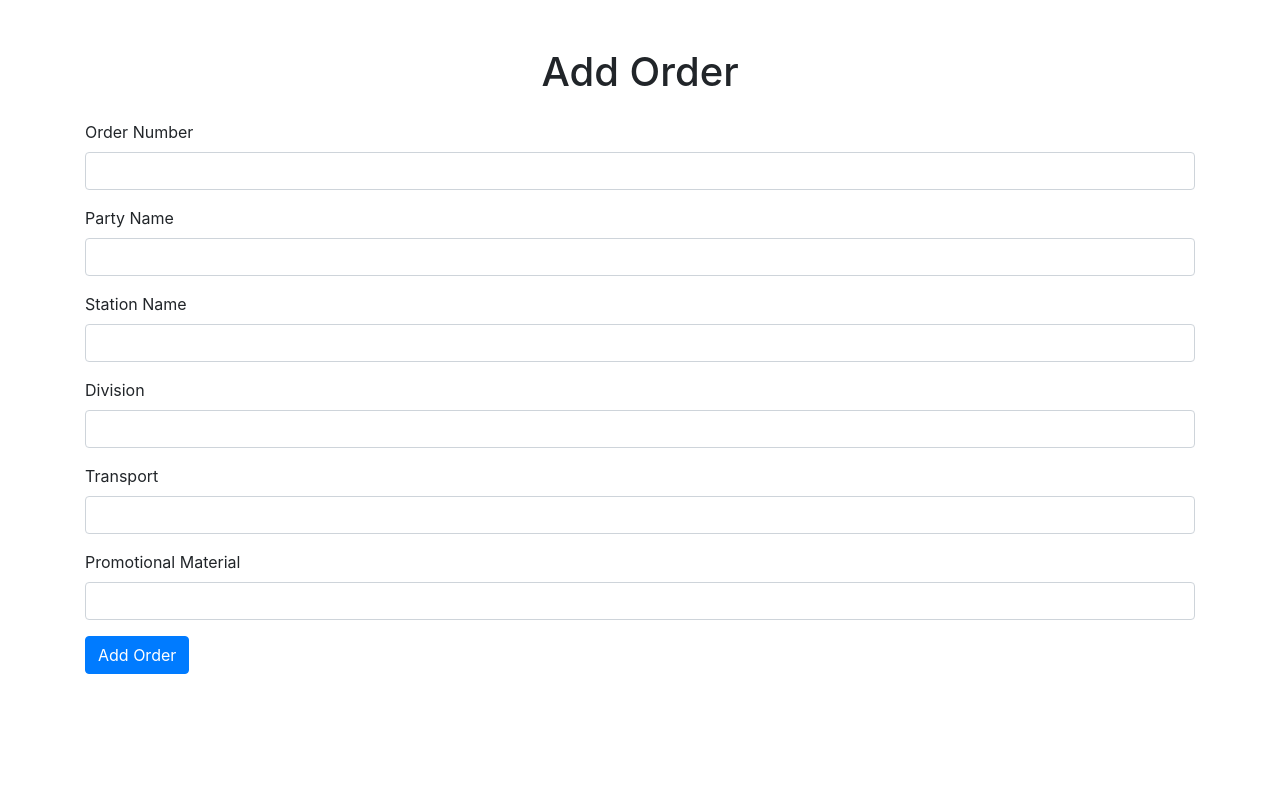
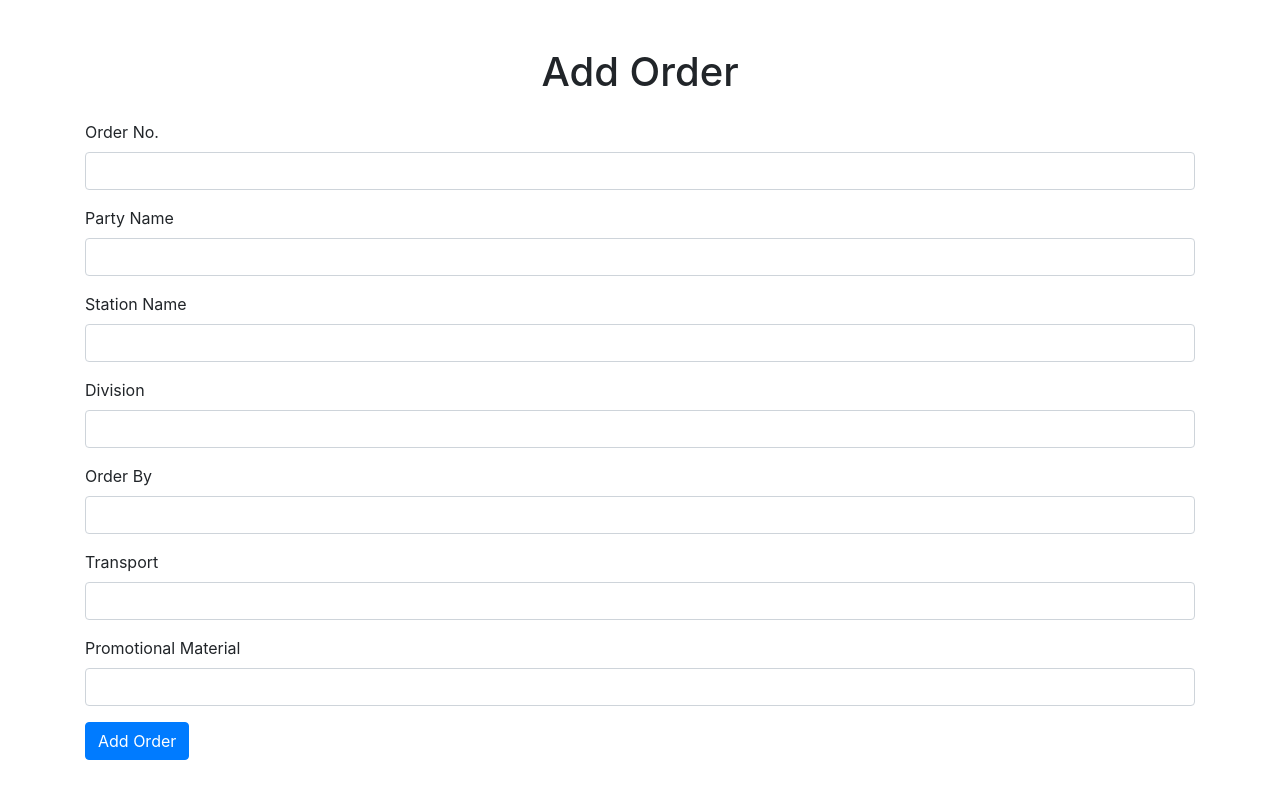
Before and after one commit to Tech-Xposer/display-order-backend, a Flask app: page /add_order in a window 1280 px wide. Run offline with Flask 3, Linux system fonts and the light colour scheme; some libraries are stand-ins or nearby versions.

Commit message:
feat: add order_by input field

```diff
--- a/templates/marketing.html
+++ b/templates/marketing.html
@@ -12,7 +12,7 @@
         <h1 class="text-center">Add Order</h1>
         <form action="/add_order" method="post" class="mt-4">
             <div class="form-group">
-                <label for="order_number">Order Number</label>
+                <label for="order_number">Order No.</label>
                 <input type="text" class="form-control" id="order_number" name="order_number" required>
             </div>
             <div class="form-group">
@@ -26,6 +26,10 @@
             <div class="form-group">
                 <label for="division">Division</label>
                 <input type="text" class="form-control" id="division" name="division" required>
+            </div>
+            <div class="form-group">
+                <label for="order_by">Order By</label>
+                <input type="text" class="form-control" id="order_by" name="order_by" required>
             </div>
             <div class="form-group">
                 <label for="transport">Transport</label>
```
